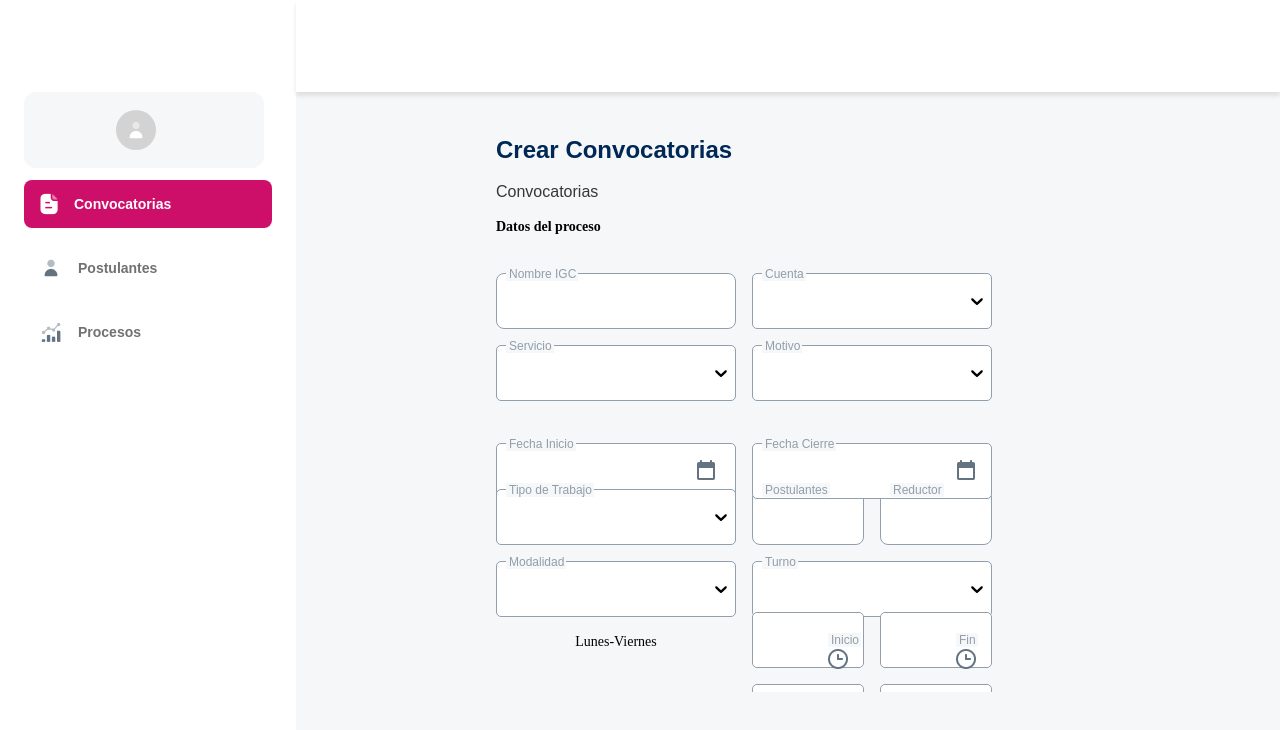
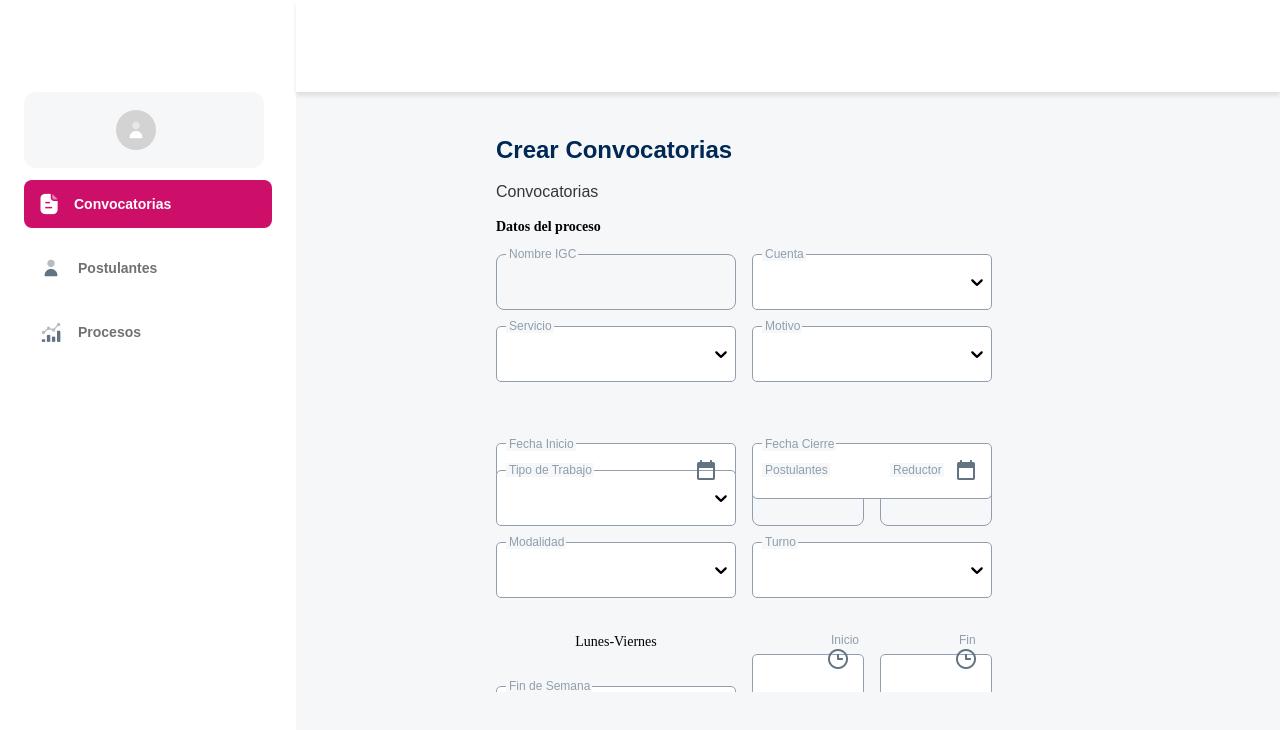
Before and after one commit to sara-rioseco/hackaton2023, a React (Vite) app: page /post in a window 1280 px wide. Shown: the top 730 px of the page. Built offline with nearby package versions, Linux system fonts and the light colour scheme; a web font is replaced by a local one.

Commit message:
Change position properties

```diff
--- a/src/components/formDropdown/form-dropdown.css
+++ b/src/components/formDropdown/form-dropdown.css
@@ -3,7 +3,9 @@
 .dropdown-container {
   text-align: left;
   border: 1px solid #919EAB;
-  position: relative;
+  position: absolute;
+  top: 0;
+  left: 0;
   border-radius: 5px;
   width: 240px;
   height: 56px;
@@ -37,7 +39,7 @@
   font-weight: 400;
   font-size: 12px;
   line-height: 18px;
-  top: 10px;
+  top: -10px;
   left: 10px;
   padding: 0px 2px 0px 3px;
   position:relative;
--- a/src/components/formGrid/form-grid.css
+++ b/src/components/formGrid/form-grid.css
@@ -22,9 +22,37 @@
   line-height: 22px;
 }
 
-/* .item2 {
-  border: 1px solid white;
-} */
+ .item2,
+ .item3,
+ .item4,
+ .item5,
+ .item6,
+ .item7,
+ .item8,
+ .item9,
+ .item10,
+ .item11,
+ .item12,
+ .item14,
+ .item15,
+ .item16,
+ .item17,
+ .item18,
+ .item19,
+ .item20,
+ .item21,
+ .item22,
+ .item23,
+ .item24,
+ .item25,
+ .item26,
+ .item27,
+ .item28,
+ .item29,
+ .item30,
+ .item31 {
+  position: relative;
+}
 
 .item3 {
   grid-column-start: 2;
--- a/src/components/formText/form-text.css
+++ b/src/components/formText/form-text.css
@@ -6,7 +6,7 @@
   font-weight: 400;
   font-size: 12px;
   line-height: 18px;
-  top: 10px;
+  top: -10px;
   left: 10px;
   padding: 0px 2px 0px 3px;
   position:relative;
@@ -26,6 +26,9 @@
   padding-left: 16px;
   margin: 0;
   z-index: -1;
+  position: absolute;
+  top: 0;
+  left: 0;
 }
 
 .formTextInput::placeholder {
--- a/src/components/formTime/form-time.css
+++ b/src/components/formTime/form-time.css
@@ -32,7 +32,6 @@
   display:flex;
   justify-content: center;
   box-sizing: border-box;
-  position: relative;
   z-index: 0;
   top: -42px
 }
--- a/src/pages/ProcessList/process-list.jsx
+++ b/src/pages/ProcessList/process-list.jsx
@@ -1,8 +1,8 @@
 /* eslint-disable no-unused-vars */
 import * as React from 'react';
-import { styled } from '@mui/material/styles';
+//import { styled } from '@mui/material/styles';
 import Box from '@mui/material/Box';
-import Paper from '@mui/material/Paper';
+//import Paper from '@mui/material/Paper';
 
 import SideBar from '../../components/sidebar/sidebar'
 import ListTable from '../../components/processList/process-list';
```
